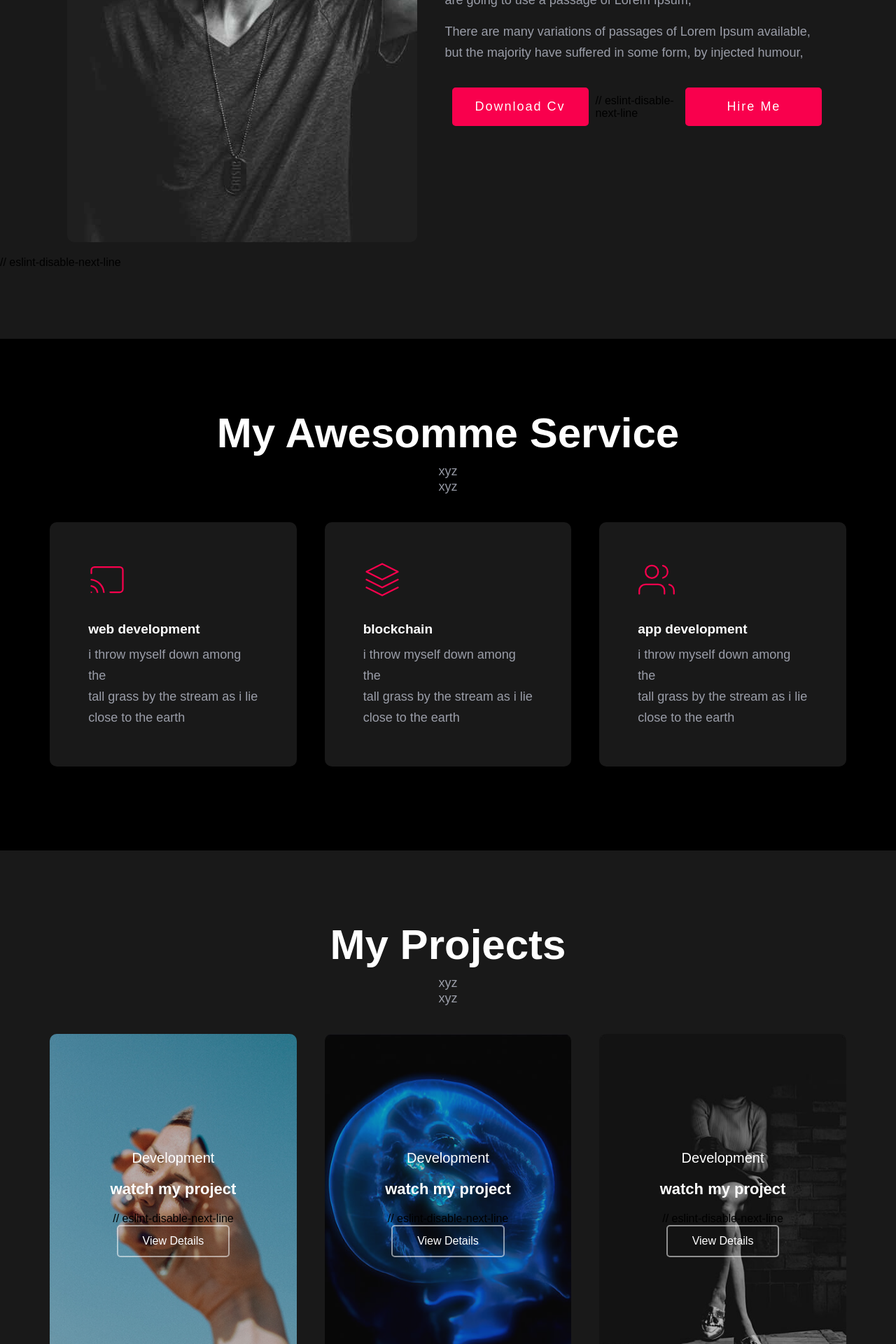
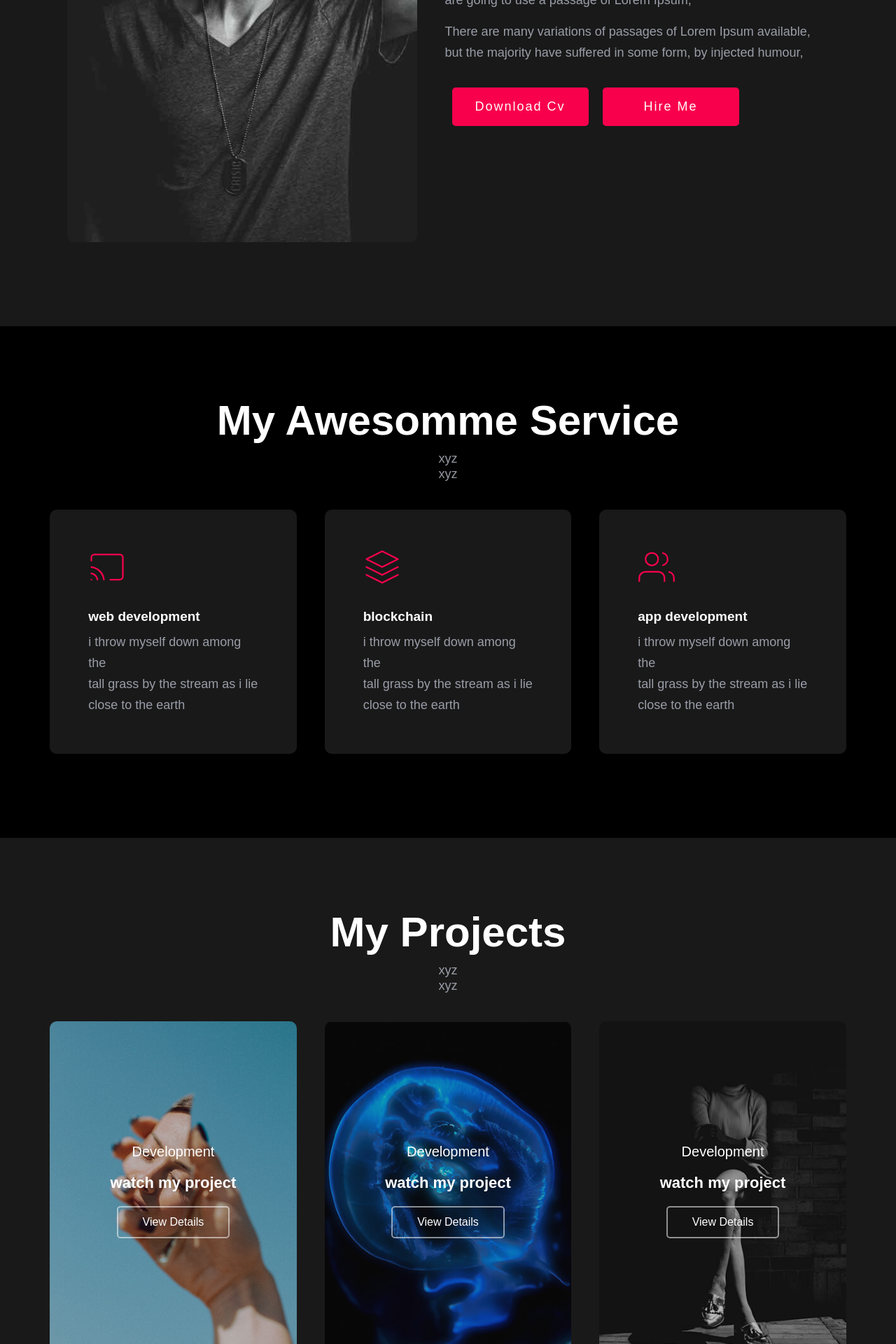
Before and after one commit to Nikky000/React-Portfolio, a React (Create React App) app: page / in a window 1280 px wide. Shown: the part 1020-2940 px from the top of the page at 70% size. Built offline with nearby package versions, Linux system fonts and the light colour scheme; the HTML template or start-up script is replaced by a standard one.

Commit message:
remove eslint disable

```diff
--- a/src/About.jsx
+++ b/src/About.jsx
@@ -38,8 +38,7 @@ function About() {
                 <a href={Resume}>
                   <button className="about btn pointer">Download Cv</button>
                 </a>
-                // eslint-disable-next-line
-                <a href="#">
+                                 <a href="#">
                   <button className="about btn pointer">Hire Me</button>
                 </a>
               </div>
@@ -47,10 +46,8 @@ function About() {
           </div>
         </div>
       </div>
-      {/* UP TO TOP BTN */}
       <div className="up__to__top__btn">
-      // eslint-disable-next-line
-        <a href="#" className="bottom__to__top">
+               <a href="#" className="bottom__to__top">
         <svg
           xmlns="http://www.w3.org/2000/svg"
           width="16"
--- a/src/Project.jsx
+++ b/src/Project.jsx
@@ -24,8 +24,7 @@ function Project() {
                         <div className='project__meta absolute'>
                             <h5 className='project__text'>Development</h5>
                             <h4 className='project__text'>watch my project</h4>
-                            // eslint-disable-next-line
-                            <a href='#' className='project__btn'>View Details</a>
+                                                         <a href='#' className='project__btn'>View Details</a>
                         </div>
                      </div>
                 </div>
@@ -42,8 +41,7 @@ function Project() {
                         <div className='project__meta absolute'>
                             <h5 className='project__text'>Development</h5>
                             <h4 className='project__text'>watch my project</h4>
-                            // eslint-disable-next-line
-                            <a href='#' className='project__btn'>View Details</a>
+                                                         <a href='#' className='project__btn'>View Details</a>
                         </div>
                      </div>
                 </div>
@@ -60,8 +58,7 @@ function Project() {
                      <div className='project__meta absolute'>
                             <h5 className='project__text'>Development</h5>
                             <h4 className='project__text'>watch my project</h4>
-                            // eslint-disable-next-line
-                            <a href='#' className='project__btn'>View Details</a>
+                                                         <a href='#' className='project__btn'>View Details</a>
                         </div>
                 </div>
             </div>
```
